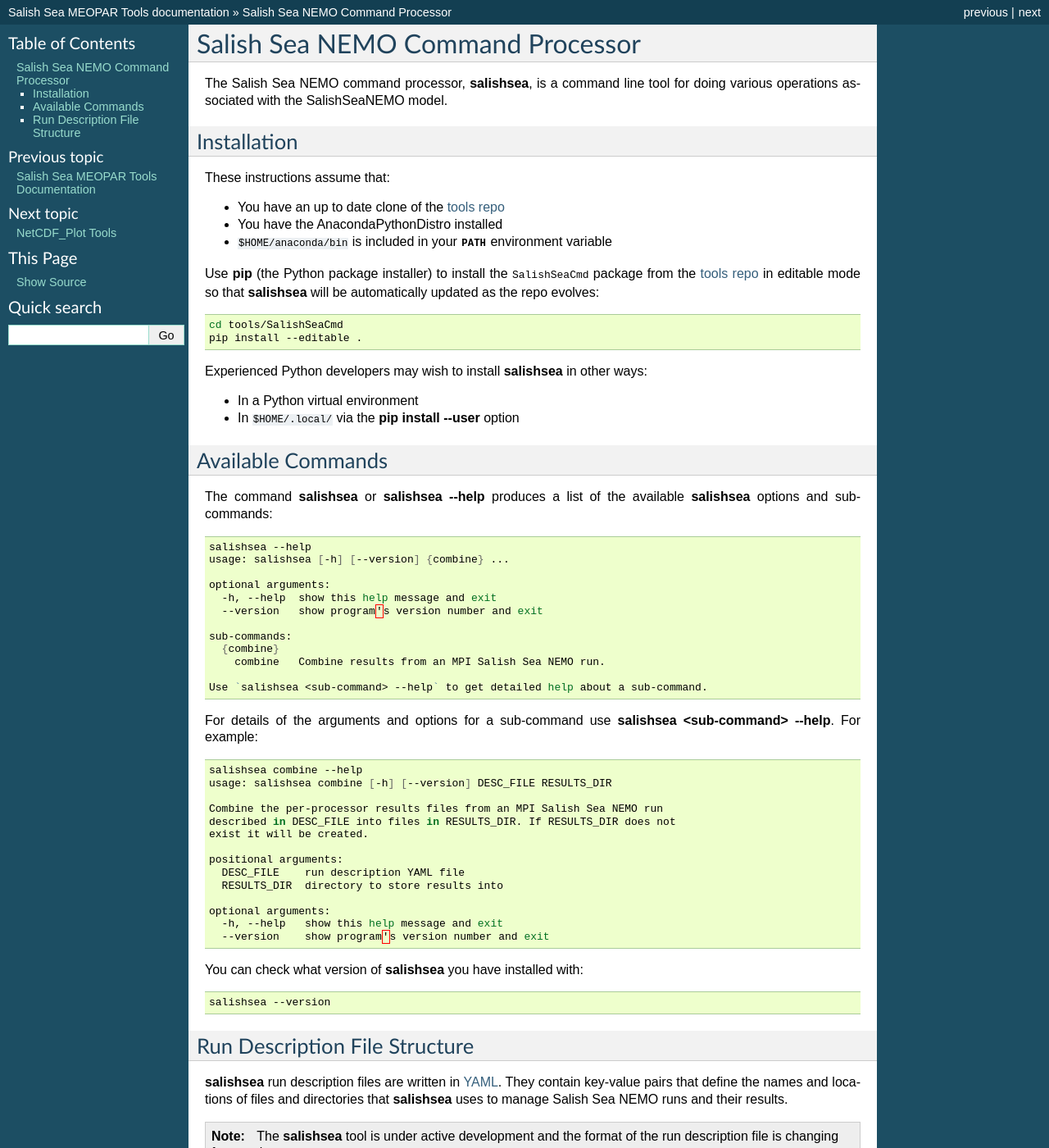
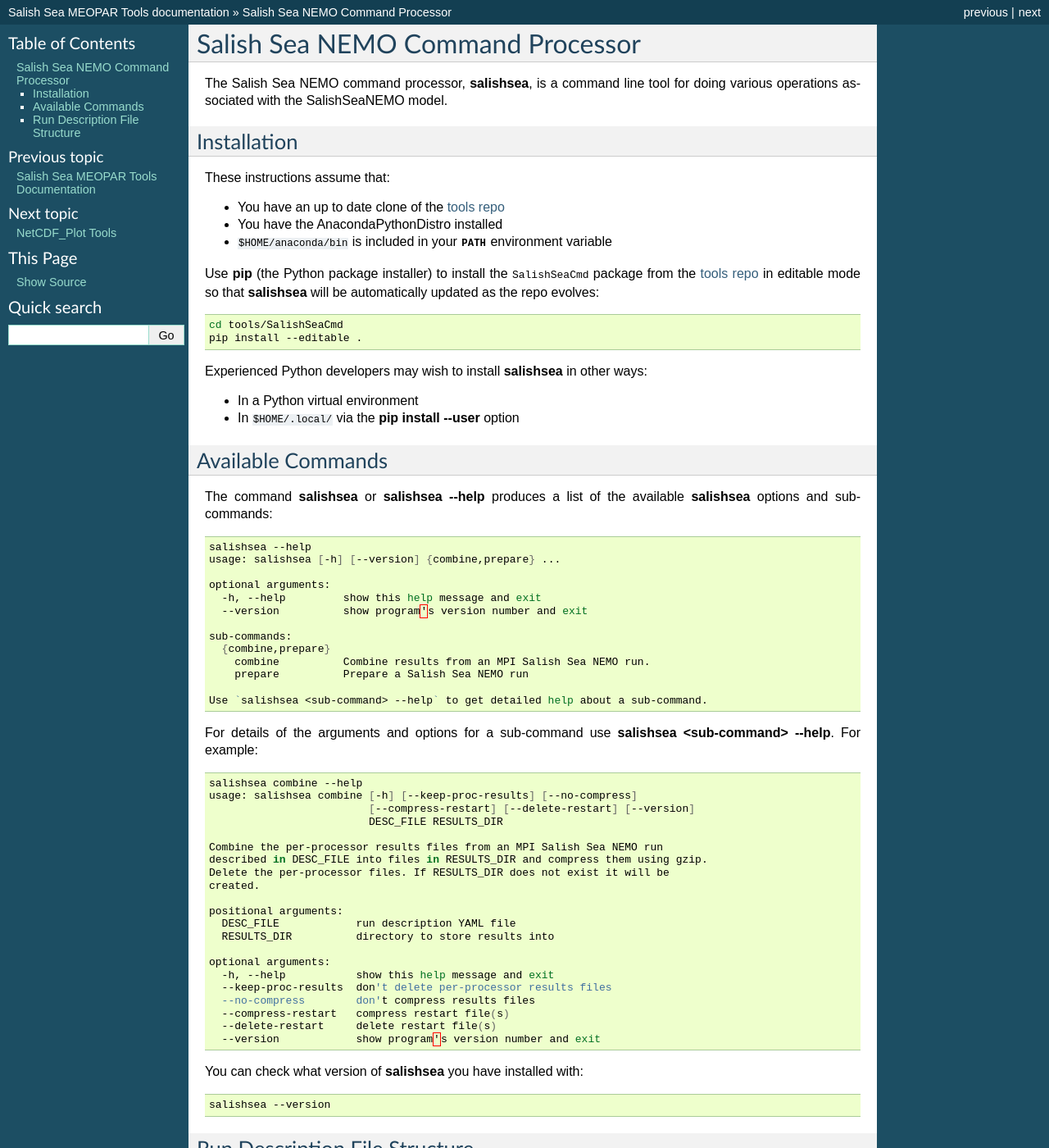
Before and after one commit to SalishSeaCast/tools, a Sphinx documentation site: the page built from docs/SalishSeaCmd/salishsea-cmd.rst, in a window 1280 px wide and 1400 px high. Shown: the whole window at 82% size. Built offline with Sphinx 7.4.7, drawn with Linux system fonts in a browser that asks for light colours.

Commit message:
Update --help output from `salishsea` and `salishsea combine` commands.

```diff
--- a/docs/SalishSeaCmd/salishsea-cmd.rst
+++ b/docs/SalishSeaCmd/salishsea-cmd.rst
@@ -59,15 +59,16 @@
 .. code-block:: bash
 
     salishsea --help
-    usage: salishsea [-h] [--version] {combine} ...
+    usage: salishsea [-h] [--version] {combine,prepare} ...
 
     optional arguments:
-      -h, --help  show this help message and exit
-      --version   show program's version number and exit
+      -h, --help         show this help message and exit
+      --version          show program's version number and exit
 
     sub-commands:
-      {combine}
-        combine   Combine results from an MPI Salish Sea NEMO run.
+      {combine,prepare}
+        combine          Combine results from an MPI Salish Sea NEMO run.
+        prepare          Prepare a Salish Sea NEMO run
 
     Use `salishsea <sub-command> --help` to get detailed help about a sub-command.
 
@@ -78,19 +79,26 @@
 .. code-block:: bash
 
     salishsea combine --help
-    usage: salishsea combine [-h] [--version] DESC_FILE RESULTS_DIR
+    usage: salishsea combine [-h] [--keep-proc-results] [--no-compress]
+                             [--compress-restart] [--delete-restart] [--version]
+                             DESC_FILE RESULTS_DIR
 
     Combine the per-processor results files from an MPI Salish Sea NEMO run
-    described in DESC_FILE into files in RESULTS_DIR. If RESULTS_DIR does not
-    exist it will be created.
+    described in DESC_FILE into files in RESULTS_DIR and compress them using gzip.
+    Delete the per-processor files. If RESULTS_DIR does not exist it will be
+    created.
 
     positional arguments:
-      DESC_FILE    run description YAML file
-      RESULTS_DIR  directory to store results into
+      DESC_FILE            run description YAML file
+      RESULTS_DIR          directory to store results into
 
     optional arguments:
-      -h, --help   show this help message and exit
-      --version    show program's version number and exit
+      -h, --help           show this help message and exit
+      --keep-proc-results  don't delete per-processor results files
+      --no-compress        don't compress results files
+      --compress-restart   compress restart file(s)
+      --delete-restart     delete restart file(s)
+      --version            show program's version number and exit
 
 You can check what version of :program:`salishsea` you have installed with:
 
```
